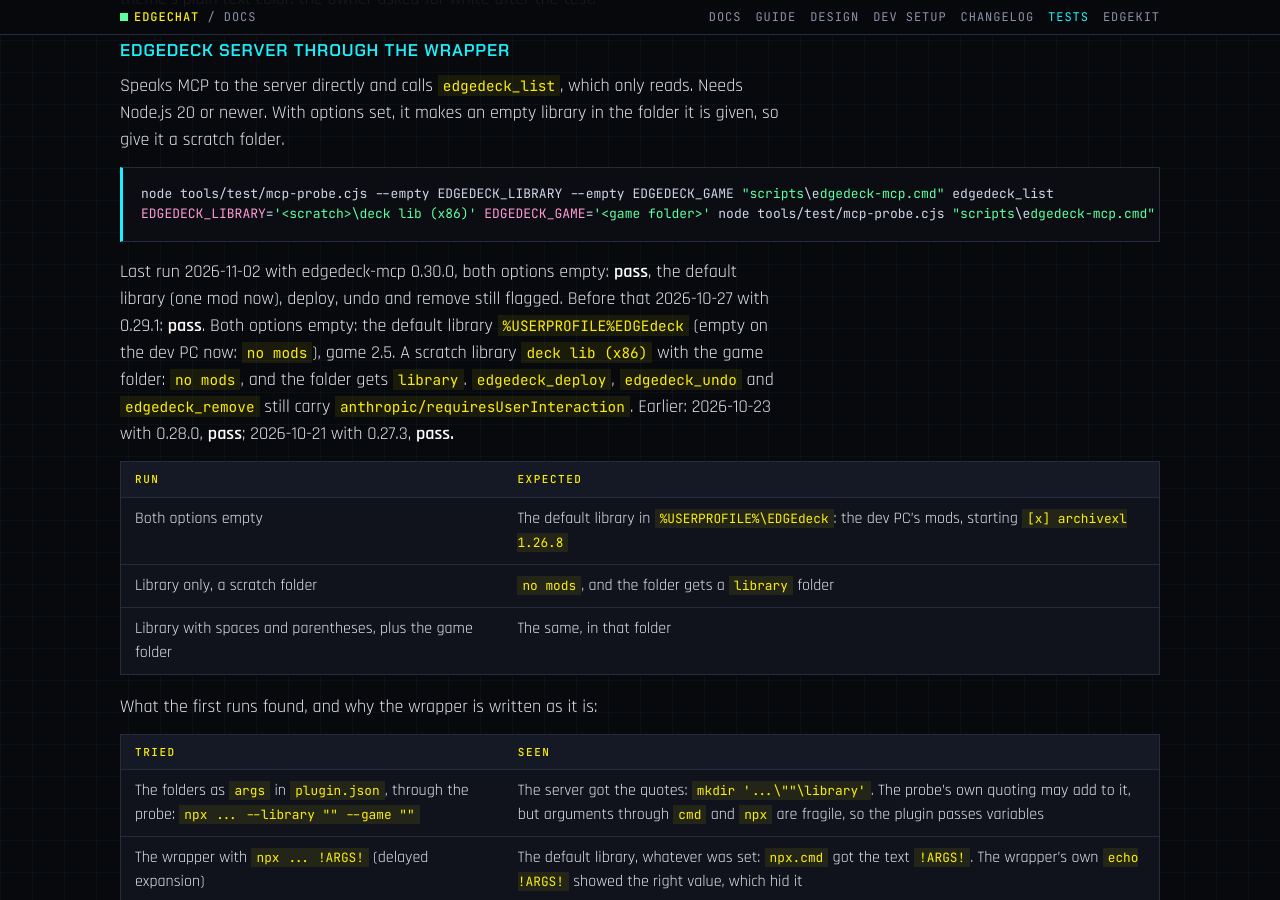
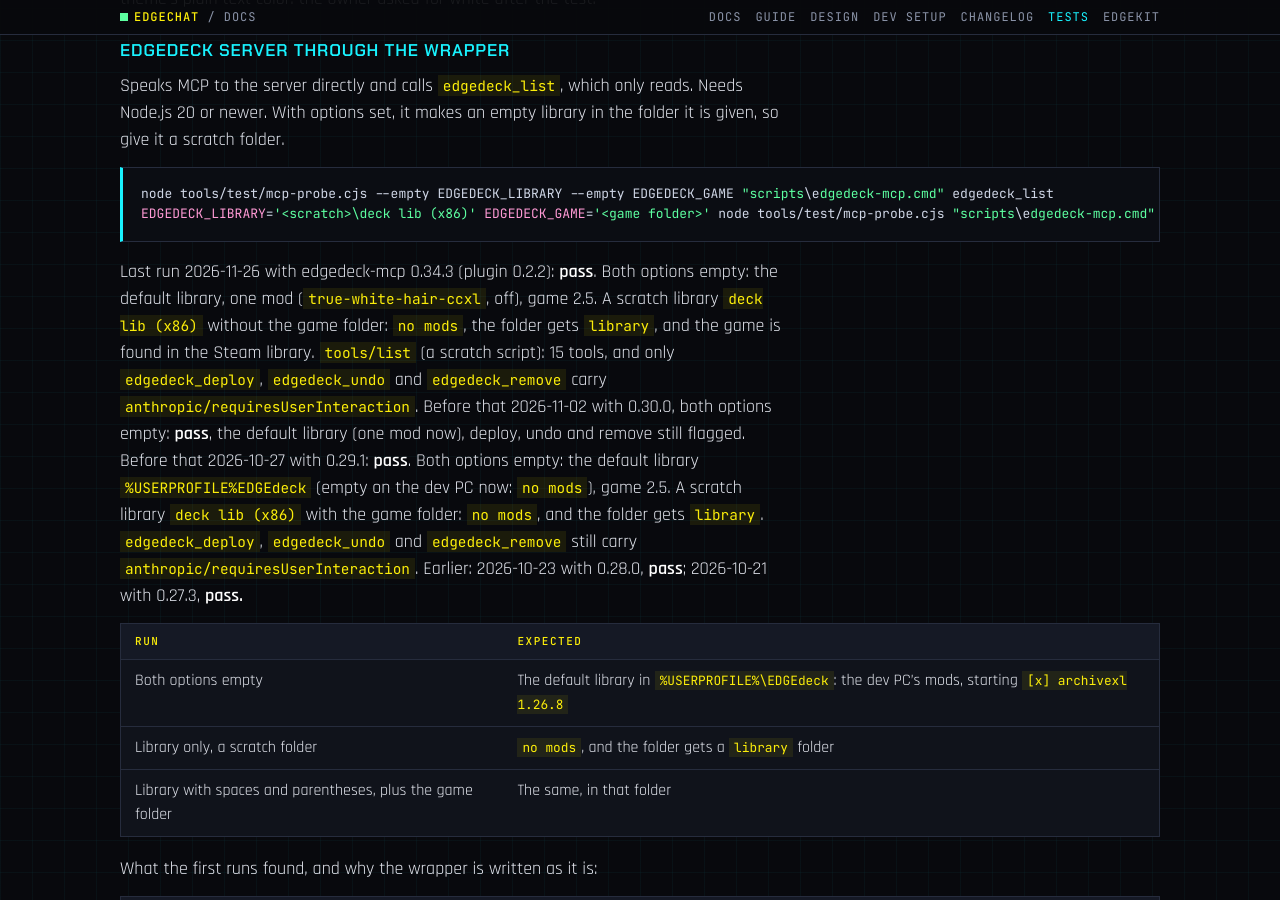
Before and after one commit to Edgemodders/EDGEchat, a Jekyll site: the page built from docs/testing.md, in a window 1280 px wide and 900 px high, scrolled down 10136 px. Built offline with Jekyll 4.4.1, drawn with Linux system fonts in a browser that asks for light colours; our own code applies the rules of GitHub Pages for plain Markdown files.

Commit message:
0.2.2: edgedeck-mcp 0.34.3, after the wrapper probe passed
Both options empty and a scratch library with spaces; deploy, undo and
remove still ask first. Not released yet.

Co-Authored-By: Claude Opus 5.5 <noreply@anthropic.com>

````diff
--- a/docs/testing.md
+++ b/docs/testing.md
@@ -241,7 +241,7 @@ node tools/test/mcp-probe.cjs --empty EDGEDECK_LIBRARY --empty EDGEDECK_GAME "sc
 EDGEDECK_LIBRARY='<scratch>\deck lib (x86)' EDGEDECK_GAME='<game folder>' node tools/test/mcp-probe.cjs "scripts\edgedeck-mcp.cmd" edgedeck_list
 ```
 
-Last run 2026-11-02 with edgedeck-mcp 0.30.0, both options empty: **pass**, the default library (one mod now), deploy, undo and remove still flagged. Before that 2026-10-27 with 0.29.1: **pass**. Both options empty: the default library `%USERPROFILE%EDGEdeck` (empty on the dev PC now: `no mods`), game 2.5. A scratch library `deck lib (x86)` with the game folder: `no mods`, and the folder gets `library`. `edgedeck_deploy`, `edgedeck_undo` and `edgedeck_remove` still carry `anthropic/requiresUserInteraction`. Earlier: 2026-10-23 with 0.28.0, **pass**; 2026-10-21 with 0.27.3, **pass.**
+Last run 2026-11-26 with edgedeck-mcp 0.34.3 (plugin 0.2.2): **pass**. Both options empty: the default library, one mod (`true-white-hair-ccxl`, off), game 2.5. A scratch library `deck lib (x86)` without the game folder: `no mods`, the folder gets `library`, and the game is found in the Steam library. `tools/list` (a scratch script): 15 tools, and only `edgedeck_deploy`, `edgedeck_undo` and `edgedeck_remove` carry `anthropic/requiresUserInteraction`. Before that 2026-11-02 with 0.30.0, both options empty: **pass**, the default library (one mod now), deploy, undo and remove still flagged. Before that 2026-10-27 with 0.29.1: **pass**. Both options empty: the default library `%USERPROFILE%EDGEdeck` (empty on the dev PC now: `no mods`), game 2.5. A scratch library `deck lib (x86)` with the game folder: `no mods`, and the folder gets `library`. `edgedeck_deploy`, `edgedeck_undo` and `edgedeck_remove` still carry `anthropic/requiresUserInteraction`. Earlier: 2026-10-23 with 0.28.0, **pass**; 2026-10-21 with 0.27.3, **pass.**
 
 | Run | Expected |
 |---|---|
````
Also changed, not shown: CLAUDE.md (+1 -1 lines), docs/dev-setup.md (+1 -1 lines), .claude-plugin/plugin.json, docs/changelog.md, 1 other file.
